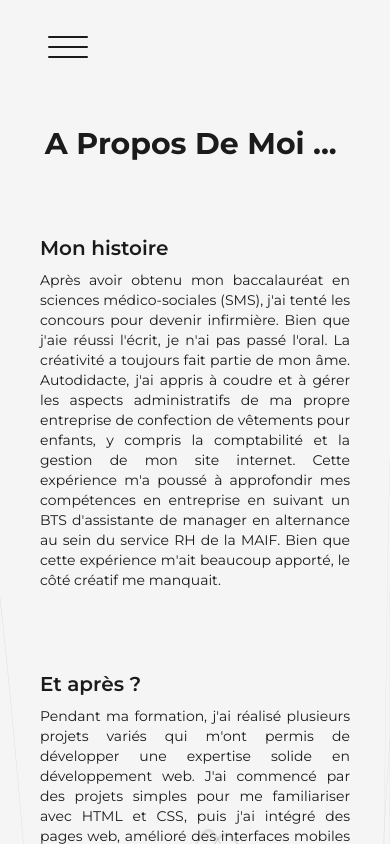
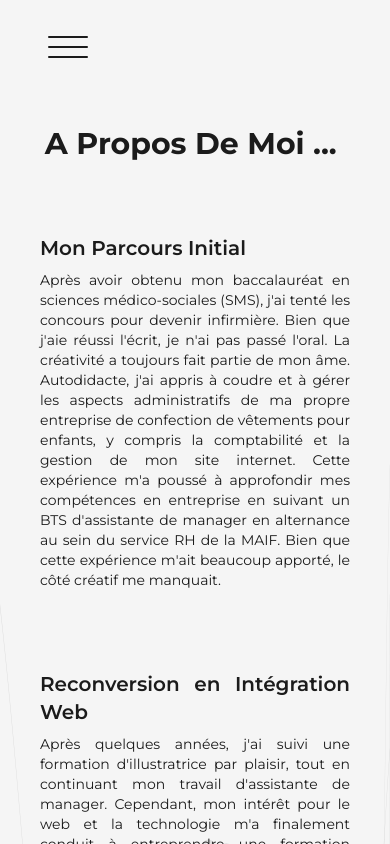
Before and after one commit to CindySab/portfolio-cindy-chassin, a Next.js app: page /about in a window 390 px wide. Shown: the top 844 px of the page. Built offline with nearby package versions, Linux system fonts and the light colour scheme.

Commit message:
change order contentitem page about column and add tailwind page skills image

```diff
--- a/public/Data/data.json
+++ b/public/Data/data.json
@@ -1,11 +1,11 @@
 {
     "content": [
         {
-            "title": "Mon histoire",
+            "title": "Mon Parcours Initial",
             "description": "Après avoir obtenu mon baccalauréat en sciences médico-sociales (SMS), j'ai tenté les concours pour devenir infirmière. Bien que j'aie réussi l'écrit, je n'ai pas passé l'oral. La créativité a toujours fait partie de mon âme. Autodidacte, j'ai appris à coudre et à gérer les aspects administratifs de ma propre entreprise de confection de vêtements pour enfants, y compris la comptabilité et la gestion de mon site internet. Cette expérience m'a poussé à approfondir mes compétences en entreprise en suivant un BTS d'assistante de manager en alternance au sein du service RH de la MAIF. Bien que cette expérience m'ait beaucoup apporté, le côté créatif me manquait."
         },
         {
-            "title": "Et après ?",
+            "title": "Mes Réalisations et Compétences",
             "description": "Pendant ma formation, j'ai réalisé plusieurs projets variés qui m'ont permis de développer une expertise solide en développement web. J'ai commencé par des projets simples pour me familiariser avec HTML et CSS, puis j'ai intégré des pages web, amélioré des interfaces mobiles avec CSS et Sass, et créé des carrousels avec JavaScript. J'ai aussi travaillé sur des pages dynamiques communicant avec des API. L'un de mes projets majeurs a été le développement de l'application Kasa avec React et React Router, où j'ai appris à structurer des applications complexes. En travaillant sur l'application bancaire Argent Bank avec React et Redux, j'ai manipulé des API REST et modélisé des API. Ces projets m'ont permis de maîtriser HTML, CSS, JavaScript, React, et d'autres outils, préparant ainsi mon avenir dans l'intégration web."
         },
         {
--- a/src/components/ContentItem.js
+++ b/src/components/ContentItem.js
@@ -1,8 +1,8 @@
 import React from "react";
 import { motion } from "framer-motion";
 
-const ContentItem = ({ title, description }) => (
-    <div className="relative pl-12 lg:pl-0">
+const ContentItem = ({ title, description, className }) => (
+    <div className={`relative pl-12 lg:pl-0 ${className}`}>
         <motion.div
             className="rounded-lg overflow-hidden p-4 text-justify"
             whileHover={{
--- a/src/components/SkillsComponent.js
+++ b/src/components/SkillsComponent.js
@@ -119,7 +119,7 @@ const SkillsComponent = () => {
                 <Skill imgSrc="/image/bash.png" alt="Web Design" x={`${positions.bash.x}vw`} y={`${positions.bash.y}vw`} />
                 <Skill imgSrc="/image/figma.png" alt="Figma" x={`${positions.figma.x}vw`} y={`${positions.figma.y}vw`} />
                 <Skill imgSrc="/image/vercel.png" alt="Vercel" x={`${positions.vercel.x}vw`} y={`${positions.vercel.y}vw`} />
-                <Skill imgSrc="/image/tail.png" alt="Tailwind CSS" x={`${positions.tail.x}vw`} y={`${positions.tail.y}vw`} />
+                <Skill imgSrc="/image/Tail.png" alt="Tailwind CSS" x={`${positions.tail.x}vw`} y={`${positions.tail.y}vw`} />
                 <Skill imgSrc="/image/sass.png" alt="SASS" x={`${positions.sass.x}vw`} y={`${positions.sass.y}vw`} />
             </div>
         </>
--- a/src/pages/about.js
+++ b/src/pages/about.js
@@ -25,6 +25,12 @@ const About = () => {
                                         key={index}
                                         title={item.title}
                                         description={item.description}
+                                        className={`
+                                            ${index === 0 ? 'lg:order-1' : ''}
+                                            ${index === 1 ? 'lg:order-3' : ''}
+                                            ${index === 2 ? 'lg:order-2' : ''}
+                                            ${index === 3 ? 'lg:order-4' : ''}
+                                        `}
                                     />
                                 ))}
                             </dl>
```
